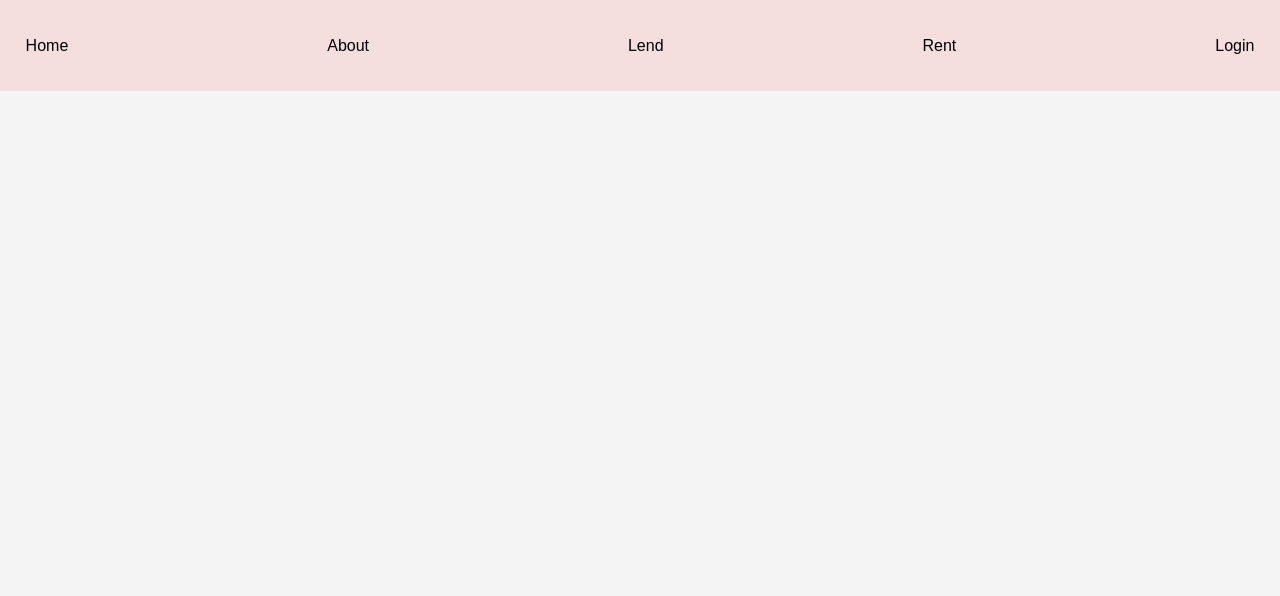
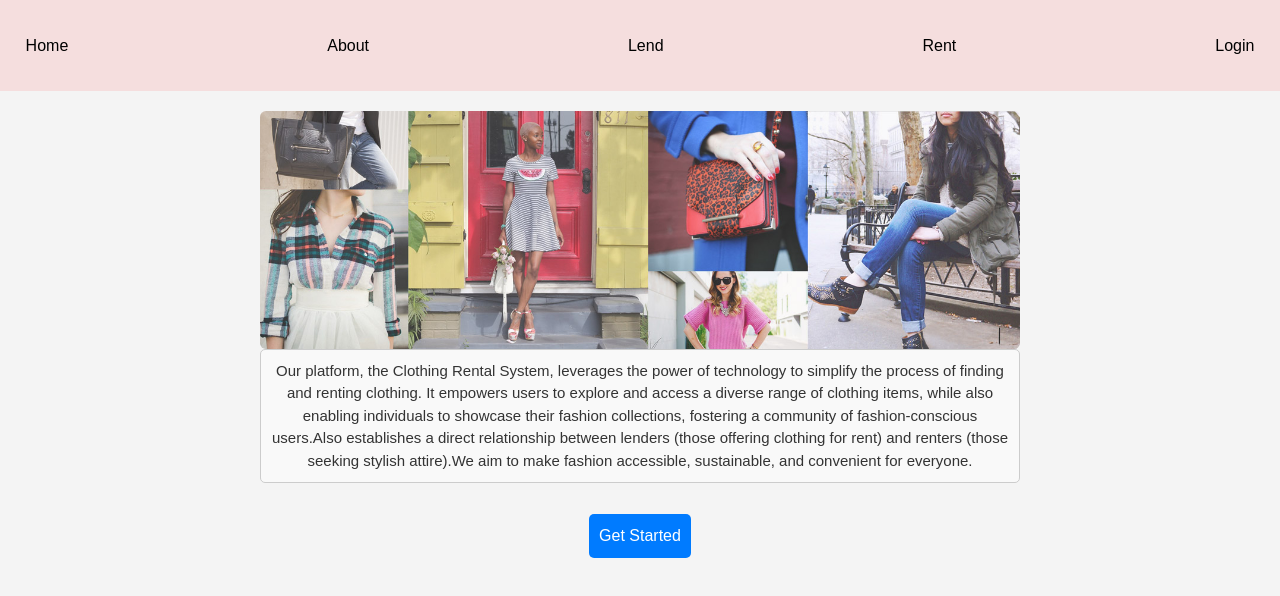
Before and after one commit to Asmita-Nyoupane/Clothing-rental-system, a React (Vite) app in the folder frontend/: page /about in a window 1280 px wide. Shown: the top 596 px of the page. Built offline with nearby package versions, Linux system fonts and the light colour scheme; the HTML template or start-up script is replaced by a standard one.

Commit message:
About us page created

```diff
--- a/frontend/src/App.jsx
+++ b/frontend/src/App.jsx
@@ -4,6 +4,10 @@ import Login from './Components/Login'
 import Register from './Components/Register'
 import {BrowserRouter,Routes,Route} from 'react-router-dom'
 import Navbar from './Components/Navbar/Navbar'
+import About from './Components/About'
+import Getstarted from './Components/About'
+
+
 
  const App = () => {
   return (
@@ -14,6 +18,9 @@ import Navbar from './Components/Navbar/Navbar'
          <Route path="/" element={<Home/>}/>
         <Route path="/login" element={<Login/>}/>
         <Route path="/register" element={<Register />} />
+        <Route path="/about" element={< About />} />
+        <Route path="/" element={< Getstarted/>} />
+
       </Routes>
     </BrowserRouter>
       </>
--- /dev/null
+++ b/frontend/src/Components/About.jsx
@@ -0,0 +1,50 @@
+import React from 'react'
+import MyImage from '../assets/aboutusimage.jpg'
+import { Link } from 'react-router-dom';
+const paragraphStyle = {
+  fontFamily: 'Arial, sans-serif',
+  fontSize: '15px',
+  lineHeight: '1.5',
+  color: '#333', // Text color
+  backgroundColor: '#f9f9f9', // Background color
+  padding: '10px',
+  border: '1px solid #ccc',
+  borderRadius: '5px',
+};
+const buttonStyle = {
+  fontFamily: 'Arial, sans-serif',
+  fontSize: '16px',
+  backgroundColor: '#007bff',
+  color: 'white',
+  padding: '10px 10px',
+  border: 'none',
+  borderRadius: '5px',
+  cursor: 'pointer',
+  margin: '-5px'
+};
+
+const About = () => {
+  return (
+    <>
+  <div className="container">
+    <div className="row">
+      <div className="col-md-12">
+
+               <img src= {MyImage} alt=""
+                className="img-fluid rounded"
+
+           />
+           <p style={paragraphStyle}>Our platform, the Clothing Rental System, leverages the power of technology to simplify the process of finding and renting clothing. It empowers users to explore and access a diverse range of clothing items, while also enabling individuals to showcase their fashion collections, fostering a community of fashion-conscious users.Also establishes a direct relationship between lenders (those offering clothing for rent) and renters (those seeking stylish attire).We aim to make fashion accessible, sustainable, and convenient for everyone. </p>
+       </div>
+    </div>
+   </div>
+<Link to ="/login">
+   <button style={buttonStyle}>Get Started</button>
+   </Link>
+    </>
+
+
+  )
+}
+
+export default About
```
Also changed, not shown: frontend/src/assets/aboutusimage.jpg (added).
